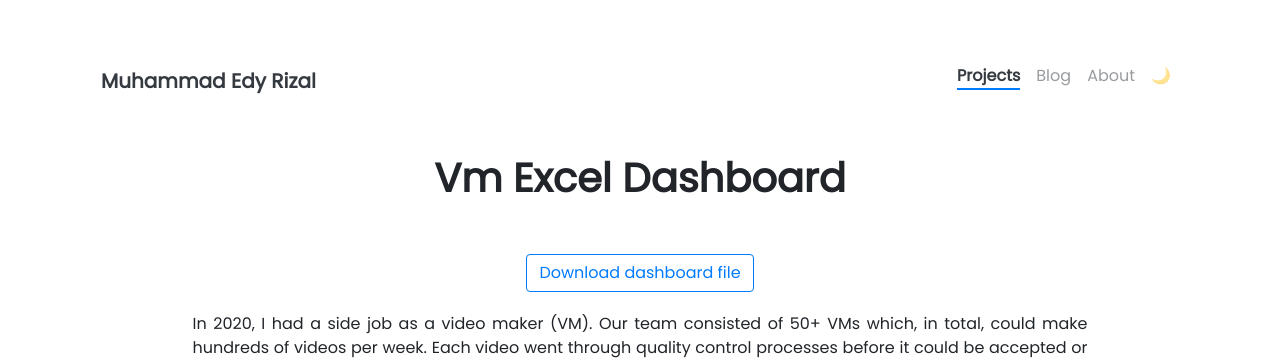
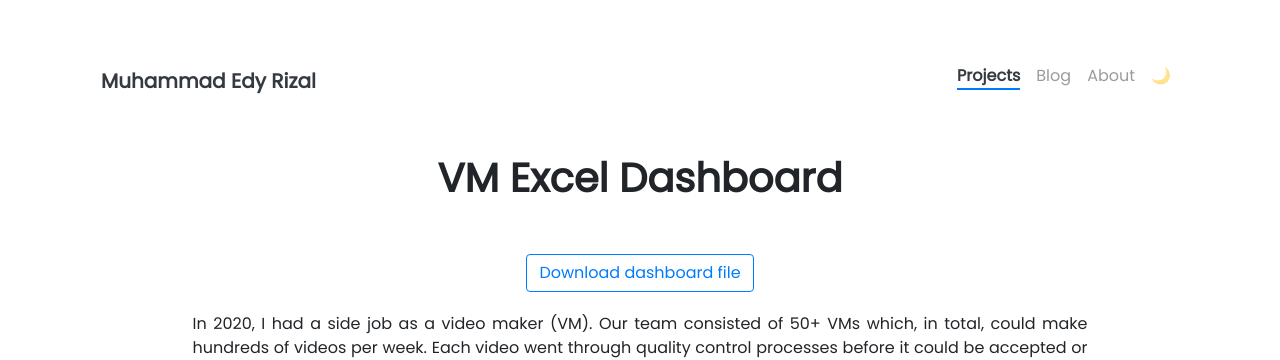
Before and after one commit to edyrizalmuh/portfolio, a Jekyll site: the page built from _projects/VM Excel Dashboard.md, in a window 1280 px wide. Shown: the top 360 px of the page. Built offline with Jekyll 4.4.1, drawn with Linux system fonts in a browser that asks for light colours; nearby versions of some CDN libraries.

Commit message:
rename title

```diff
--- a/_projects/VM Excel Dashboard.md
+++ b/_projects/VM Excel Dashboard.md
@@ -6,7 +6,7 @@ description: This project was initially made to track the progress of one of my
 ---
 
 <!-- <h1 align="center">Excel Dashboard</h1> -->
-<h1 align="center" style="text-transform: capitalize"><b>{{ page.title }}</b></h1><br>
+<h1 align="center"><b>VM Excel Dashboard</b></h1><br>
 
 <p class="text-center">
 {% include elements/button.html link="../assets/excel/Personal dashboard.xlsm" text="Download dashboard file" %}
```
